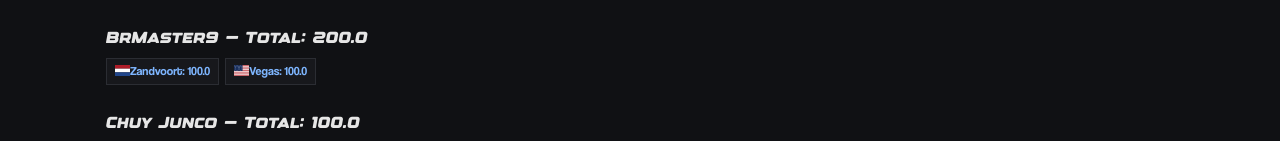
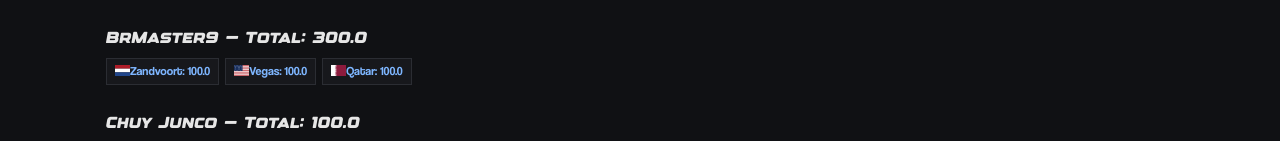
Before and after one commit to Lartum01/apexlist, a React (Vite) app: page /global in a window 1280 px wide. Shown: the part 335-476 px from the top of the page. Built offline with nearby package versions, Linux system fonts and the light colour scheme.

Commit message:
Add new lap entry for driver BrMaster9

```diff
--- a/src/data/laps.ts
+++ b/src/data/laps.ts
@@ -55,5 +55,12 @@ export const laps: Lap[] = [
     car: "f26",
     time: "1:06.180",
     youtube: "https://medal.tv/games/roblox/clips/nGwLwg4nk7cd5OwHR?invite=cr-MSwzMjMsNzgxNjk0NTIw",
+  },
+  {
+    driver: "BrMaster9",
+    track: "qatar",
+    car: "f25",
+    time: "1:21.626",
+    youtube: "https://medal.tv/games/roblox/clips/nGD0FZ5Prk5Q_V-3L?invite=cr-MSxVQXMsNzgxNjk0NTIw",
   }
 ];
```
